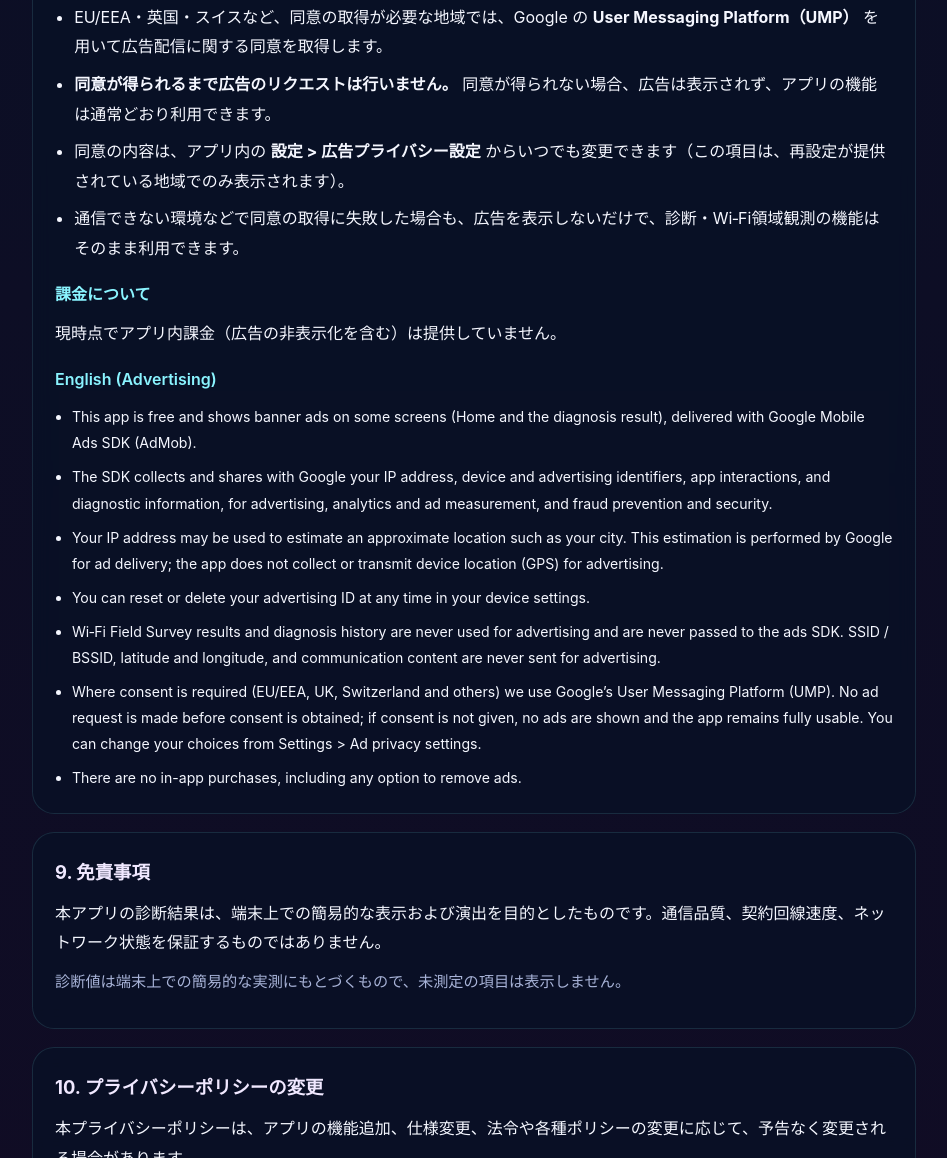
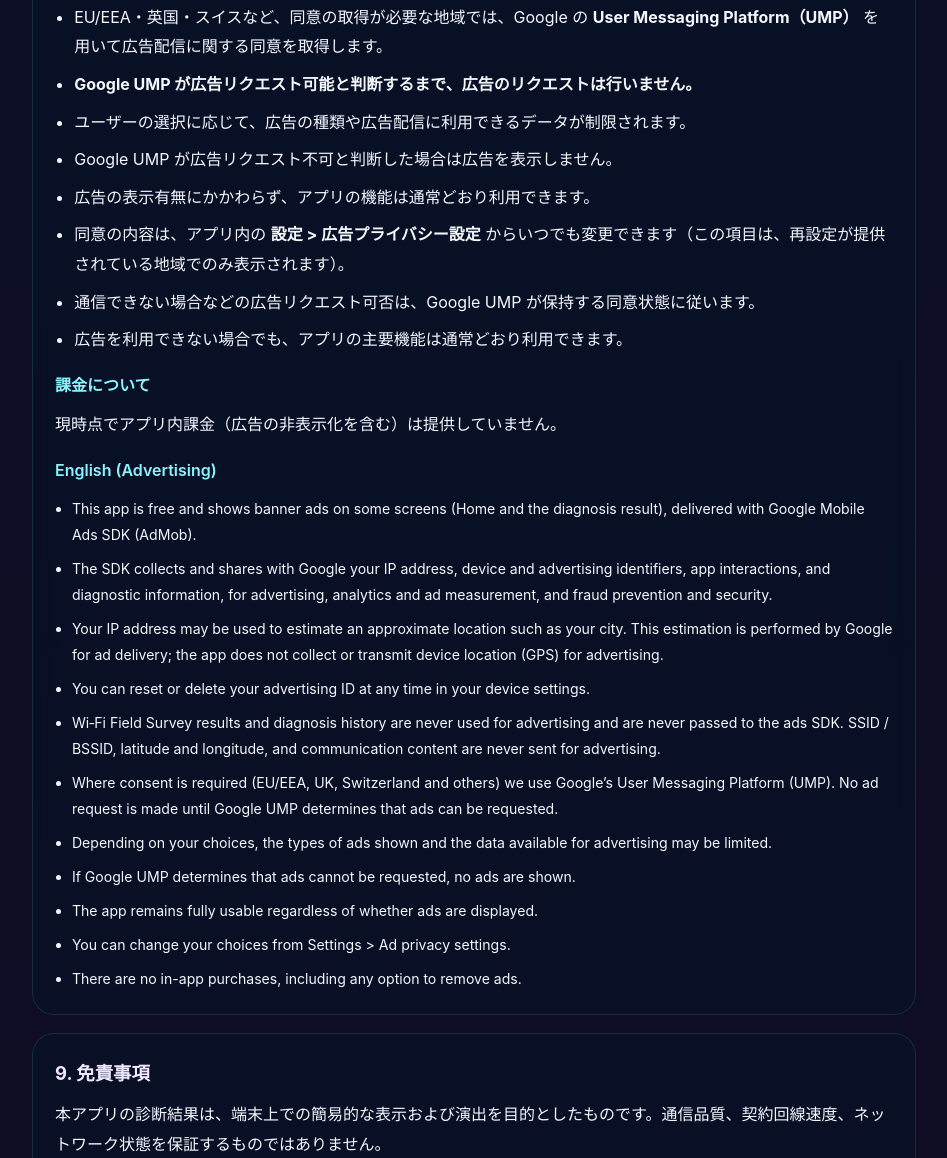
Before and after one commit to sakagenoan-svg/jutsuju-privacy-policy, a plain HTML site: page index.html in a window 1280 px wide. Shown: the part 4558-5716 px from the top of the page, without its empty margins (166-1113 px from the left). Drawn offline with Linux system fonts and the light colour scheme.

Commit message:
docs: UMP の同意と広告表示の関係を実装に合わせて正確に書き直す (#2)
Co-authored-by: sakagenoan-svg <inaguchi@id-s.net>

```diff
--- a/index.html
+++ b/index.html
@@ -316,9 +316,13 @@
           <p style="color:var(--accent2);margin-top:16px;font-weight:600;">広告に関する同意（UMP）</p>
           <ul>
             <li>EU/EEA・英国・スイスなど、同意の取得が必要な地域では、Google の <strong>User Messaging Platform（UMP）</strong> を用いて広告配信に関する同意を取得します。</li>
-            <li><strong>同意が得られるまで広告のリクエストは行いません。</strong> 同意が得られない場合、広告は表示されず、アプリの機能は通常どおり利用できます。</li>
+            <li><strong>Google UMP が広告リクエスト可能と判断するまで、広告のリクエストは行いません。</strong></li>
+            <li>ユーザーの選択に応じて、広告の種類や広告配信に利用できるデータが制限されます。</li>
+            <li>Google UMP が広告リクエスト不可と判断した場合は広告を表示しません。</li>
+            <li>広告の表示有無にかかわらず、アプリの機能は通常どおり利用できます。</li>
             <li>同意の内容は、アプリ内の <strong>設定 &gt; 広告プライバシー設定</strong> からいつでも変更できます（この項目は、再設定が提供されている地域でのみ表示されます）。</li>
-            <li>通信できない環境などで同意の取得に失敗した場合も、広告を表示しないだけで、診断・Wi‑Fi領域観測の機能はそのまま利用できます。</li>
+            <li>通信できない場合などの広告リクエスト可否は、Google UMP が保持する同意状態に従います。</li>
+            <li>広告を利用できない場合でも、アプリの主要機能は通常どおり利用できます。</li>
           </ul>
 
           <p style="color:var(--accent2);margin-top:16px;font-weight:600;">課金について</p>
@@ -331,7 +335,11 @@
             <li>Your IP address may be used to estimate an approximate location such as your city. This estimation is performed by Google for ad delivery; the app does not collect or transmit device location (GPS) for advertising.</li>
             <li>You can reset or delete your advertising ID at any time in your device settings.</li>
             <li>Wi‑Fi Field Survey results and diagnosis history are never used for advertising and are never passed to the ads SDK. SSID / BSSID, latitude and longitude, and communication content are never sent for advertising.</li>
-            <li>Where consent is required (EU/EEA, UK, Switzerland and others) we use Google&rsquo;s User Messaging Platform (UMP). No ad request is made before consent is obtained; if consent is not given, no ads are shown and the app remains fully usable. You can change your choices from Settings &gt; Ad privacy settings.</li>
+            <li>Where consent is required (EU/EEA, UK, Switzerland and others) we use Google&rsquo;s User Messaging Platform (UMP). No ad request is made until Google UMP determines that ads can be requested.</li>
+            <li>Depending on your choices, the types of ads shown and the data available for advertising may be limited.</li>
+            <li>If Google UMP determines that ads cannot be requested, no ads are shown.</li>
+            <li>The app remains fully usable regardless of whether ads are displayed.</li>
+            <li>You can change your choices from Settings &gt; Ad privacy settings.</li>
             <li>There are no in-app purchases, including any option to remove ads.</li>
           </ul>
         </section>
```
